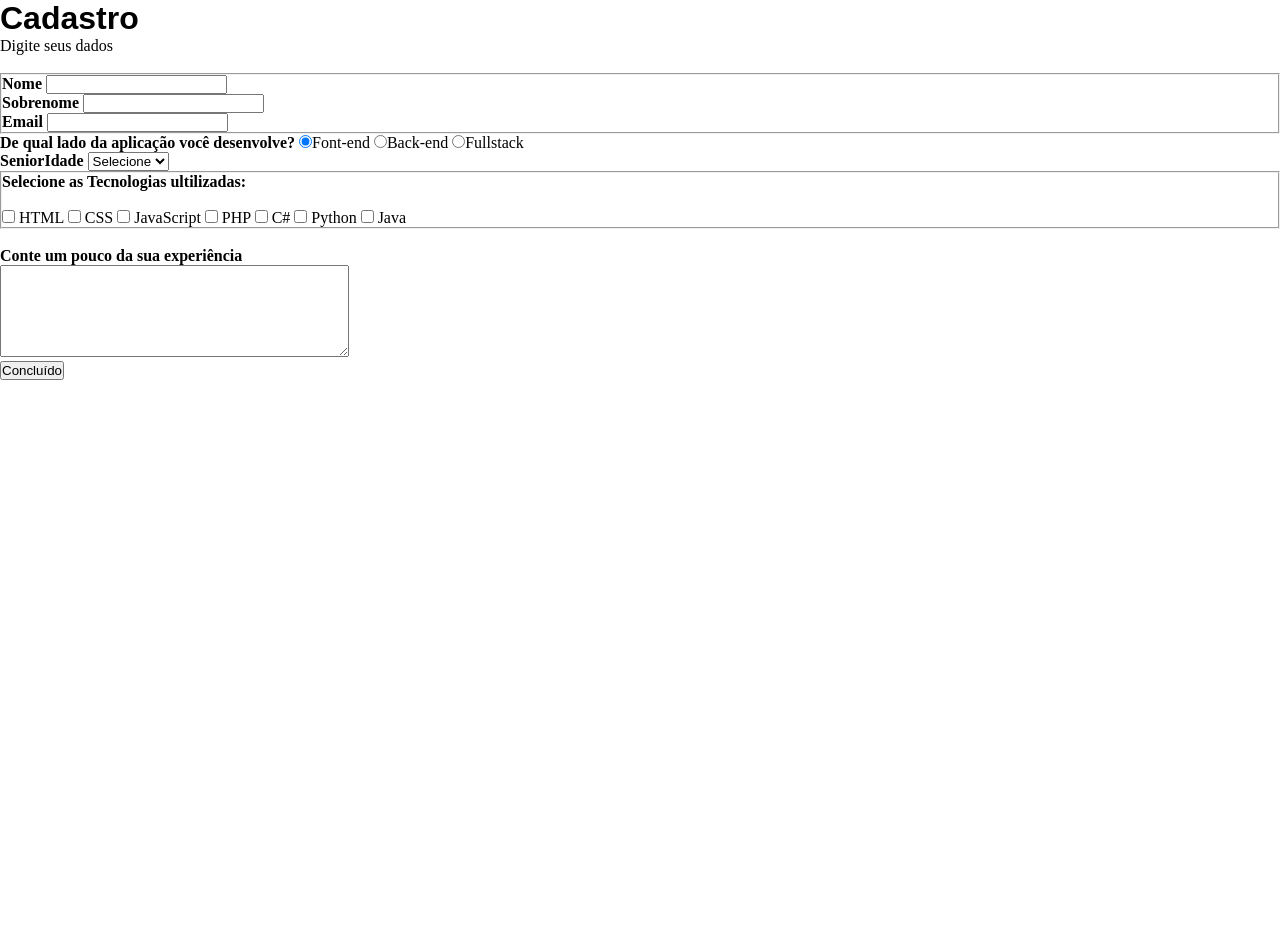
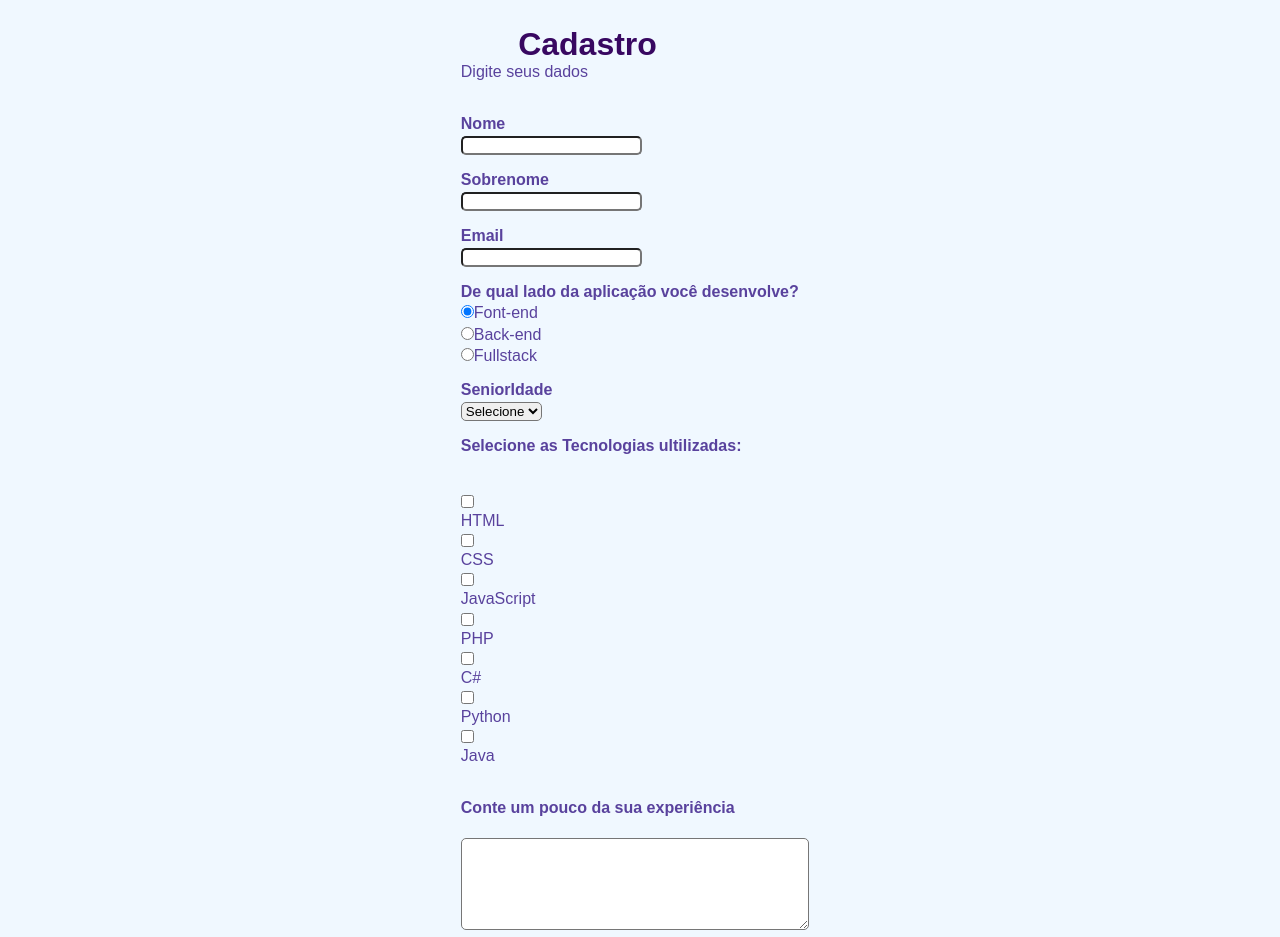
Before and after one commit to Angelicacir/Repository01, a plain HTML site: page site-teste/index.html in a window 1280 px wide. Shown: the top 937 px of the page. Before the commit the page ends 800 px from the top, so only its background shows below. Drawn offline with Linux system fonts and the light colour scheme.

Commit message:
arrumando a CSS

```diff
--- a/site-teste/styles.css
+++ b/site-teste/styles.css
@@ -4,5 +4,30 @@
 }
 h1{
     font-family: sans-serif;
-    color:;
+    color:#380861;
+    margin-left: 7%;
 }
+fieldset{
+    border: 0;
+}
+body{
+    background-color: #f0f8ff;
+    font-family: sans-serif;
+    font-size: 1em;
+    color: #59429d;
+    margin-left: 36%;
+    margin-top: 2%;
+    justify-content: center;
+
+}
+input,select, textarea,button{
+    border-radius: 5px;
+}
+.campo{
+    margin-bottom: 1em;
+}
+.campo label{
+    margin-bottom: 0.2em;
+    color: #59429d;
+    display: block;
+}
```
